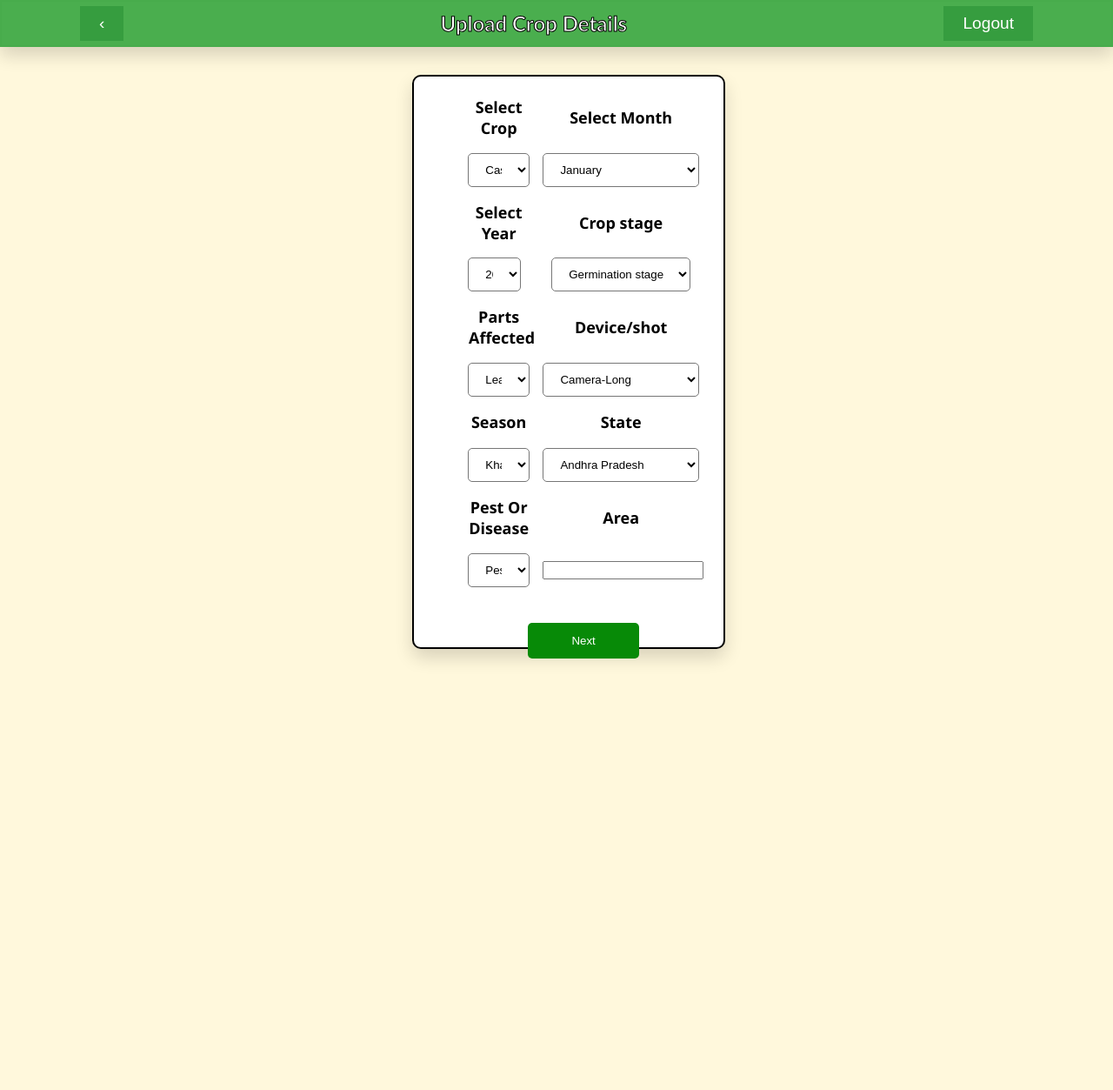
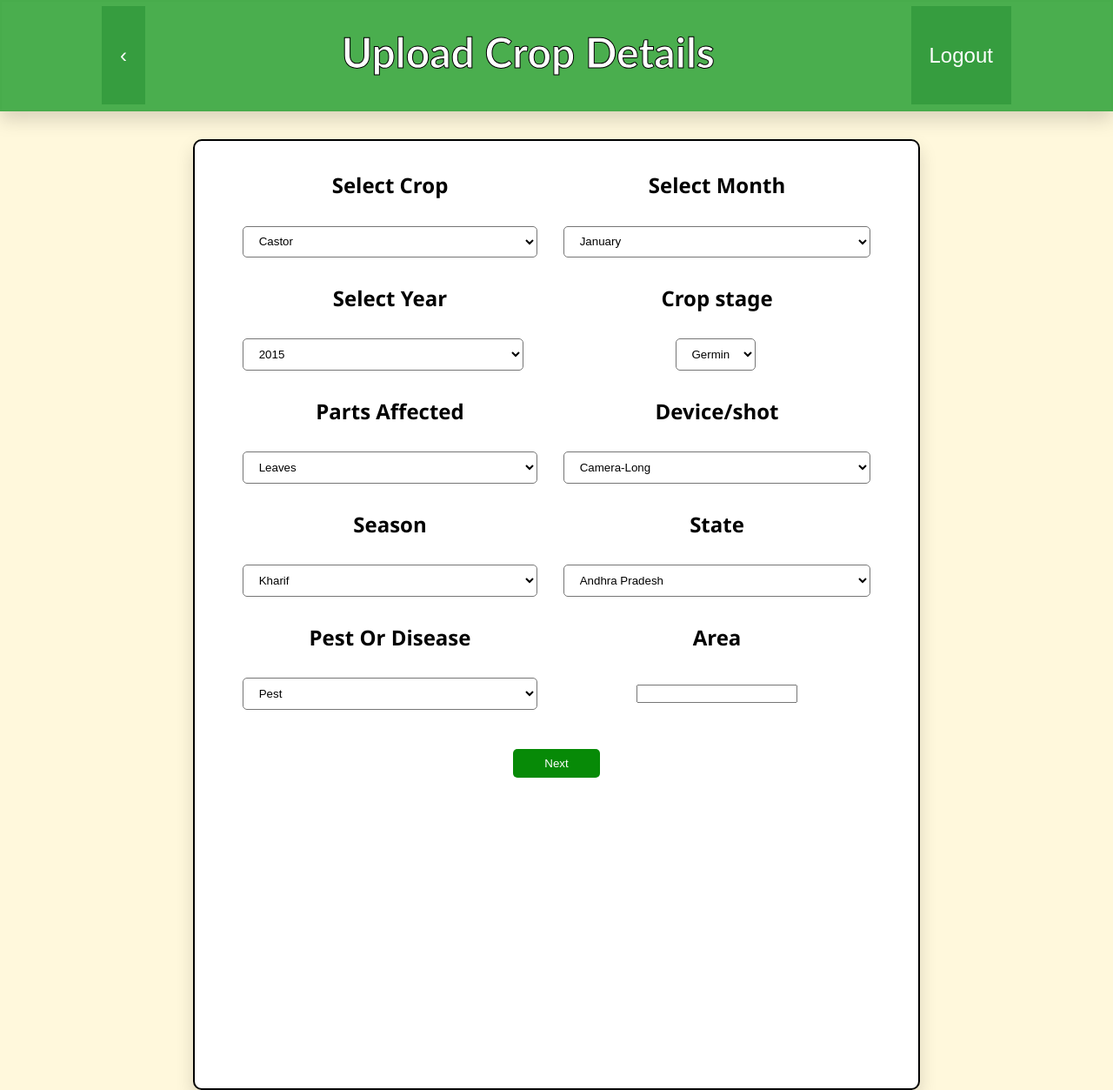
Before and after one commit to Satya-Sreekar/Image-repository, a PHP site: page /User.php in a window 1280 px wide. Shown: the whole page at 87% size. Before the commit the page ends 760 px from the top, so only its background shows below. Run offline with PHP 8.4, Linux system fonts and the light colour scheme; a user stored in the database is signed in; data comes from the database, SQL or seed files in the repository.

Commit message:
Logout Button Added and accessible across all devices

```diff
--- a/User.css
+++ b/User.css
@@ -1,124 +1,110 @@
-html
-{
-    background:cornsilk;
+html {
+    background: cornsilk;
     height: 100%;
 }
-h1
-{
-    font-size: x-large;
+
+h1 {
+    font-size: 3em;
     color: black;
     -webkit-text-stroke: 1px black;
     -webkit-text-fill-color: white;
-    font-family:'Trebuchet MS', 'Lucida Sans Unicode', 'Lucida Grande', 'Lucida Sans', Arial, sans-serif;
-    margin-top: 4.5px;
-    margin-bottom: 6px;
+    font-family: 'Trebuchet MS', 'Lucida Sans Unicode', 'Lucida Grande', 'Lucida Sans', Arial, sans-serif;
+    margin-top: 0.5em;
+    margin-bottom: 0.67em;
 }
-select
-{
+
+select {
     width: 100%;
-    padding-left: 15px;
-    padding-top: 10px;
-    padding-bottom: 10px;
-    padding-right: 15px;
+    padding: 0.67em 1em;
     border-radius: 5px;
-    background-color:white;
+    background-color: white;
 }
-h2,h3
-{
+
+h2, h3 {
     margin: 1%;
-    font-size: large;
-    text-align:center ;
-    font-family:'Segoe UI', Tahoma, Geneva, Verdana, sans-serif;
+    font-size: 1.5em;
+    text-align: center;
+    font-family: 'Segoe UI', Tahoma, Geneva, Verdana, sans-serif;
 }
-body{
-    margin-top: 0%;
-    margin-left: 0%;
-    margin-right: 0%;
+
+body {
+    margin: 0;
 }
+
 .heading {
-    display: flex; /* add this */
-    justify-content: space-between; /* add this */
-    border: 2px solid rgba(72,172,76,251);
-    background-color: rgba(74,174,78,253);
-    margin-top: 0%;
-    padding-top: 5px;
-    padding-right: 90px;
-    padding-bottom: 5px;
-    padding-left: 90px;
-    box-shadow: 0 10px 20px 0 rgba(0,0,0,0.15);
+    display: flex;
+    justify-content: space-between;
+    border: 2px solid rgba(72, 172, 76, 251);
+    background-color: rgba(74, 174, 78, 253);
+    margin-top: 0;
+    padding: 0.33em 9%;
+    box-shadow: 0 10px 20px 0 rgba(0, 0, 0, 0.15);
 }
 
 button {
-    background-color:rgb(54, 157, 63);
-   padding-left:2%;
-   padding-right:2%;
+    background-color: rgb(54, 157, 63);
+    padding: 0.33em 2%;
     color: white;
-   font-size: larger;
+    font-size: 1.5em;
     border: none;
     transition: border 1ms;
 }
-  button:hover
-  {
+
+button:hover {
     opacity: 0.7;
+    cursor: pointer;
 }
-  button:active{
+
+button:active {
     opacity: 0.5;
 }
-th,td
-{
-    padding-left:1%;
-    padding-right:1%;
 
+th, td {
+    padding: 0.33em 1%;
 }
-table
-{
-    border-spacing: 10px;
 
+table {
+    border-spacing: 1em;
+    width: 100%;
 }
-input[type=submit]
-    {
+
+input[type=submit] {
     background-color: rgb(7, 138, 7);
-    border-radius:15px;
+    border-radius: 15px;
     border: none;
     color: rgb(255, 255, 255);
-    padding-left: 50px;
-    padding-top: 13px;
-    padding-bottom: 13px;
-    padding-right: 50px;
+    padding: 0.67em 5%;
+    margin-top: 2.5%;
     border-radius: 5px;
-    margin-top: 25px;
     text-decoration: none;
     cursor: pointer;
 }
-input[type=submit]:hover
-    {
+
+input[type=submit]:hover {
     opacity: 0.7;
 }
-input[type=submit]:active
-{
-    opacity:0.6;
+
+input[type=submit]:active {
+    opacity: 0.6;
 }
-.l
-{
-    margin-left: 10px;
-    padding-right: 0px;
-    width: 160px;
+
+.l {
+    margin-left: 1em;
+    width: 25%;
 }
+
 #box {
     border: 2px solid rgb(0, 0, 0);
     position: relative;
     text-align: center;
     padding: 3%;
-    padding-top:10px ;
-    padding-bottom:250px ;
-    padding-left: 50px;
-    padding-right: 50px;
-    width: 20%;
-    height: 50%;
-    margin: 20px auto;
-    background:white;
-    margin-top: 2.5%;
-    margin-left: 37%;
+    padding-top: 10px;
+    padding-bottom: 25%;
+    padding-left: 2em;
+    padding-right: 2em;
+    width: 60%;
+    margin: 2.5% auto;
+    background: white;
     border-radius: 10px;
-    box-shadow: 0 10px 20px 0 rgba(0,0,0,0.15);
+    box-shadow: 0 10px 20px 0 rgba(0, 0, 0, 0.15);
 }
--- a/User.php
+++ b/User.php
@@ -23,7 +23,7 @@
                 Upload Crop Details
             </h1>
         </center>
-        <button>Logout</button>
+        <button onclick="window.location.href = 'logout.php';">Logout</button>
         </div>
         <div id="box">
             <form action="/UPro.php" method="POST">
```
Lines whose indentation alone changed are shown as unchanged.
